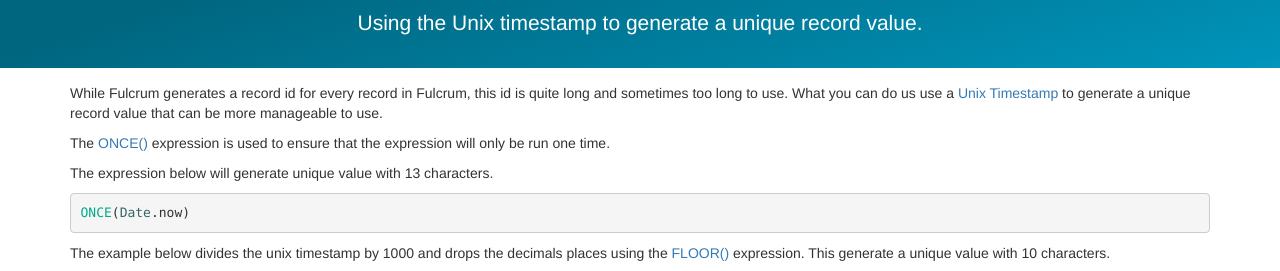
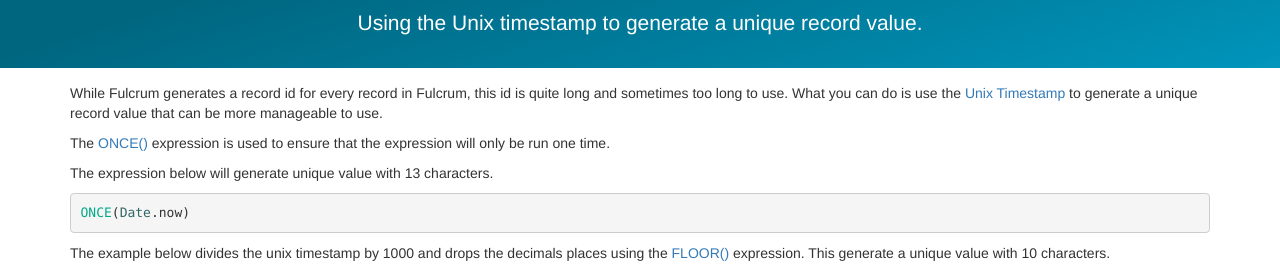
Before and after one commit to rylincoln/developer.fulcrumapp.com, a Jekyll site: the page built from _expression-examples/use-unix-timestamp-for-id.md, in a window 1280 px wide. Shown: the part 157-428 px from the top of the page. Built offline with Jekyll 4.4.1, drawn with Linux system fonts in a browser that asks for light colours; nearby versions of some CDN libraries.

Commit message:
us is is

```diff
--- a/_expression-examples/use-unix-timestamp-for-id.md
+++ b/_expression-examples/use-unix-timestamp-for-id.md
@@ -6,7 +6,7 @@ description: "Using the Unix timestamp to generate a unique record value."
 category: section
 ---
 
-While Fulcrum generates a record id for every record in Fulcrum, this id is quite long and sometimes too long to use. What you can do us use a [Unix Timestamp](https://en.wikipedia.org/wiki/Unix_time) to generate a unique record value that can be more manageable to use.
+While Fulcrum generates a record id for every record in Fulcrum, this id is quite long and sometimes too long to use. What you can do is use the [Unix Timestamp](https://en.wikipedia.org/wiki/Unix_time) to generate a unique record value that can be more manageable to use.
 
 The [ONCE()](/expressions/reference/once/) expression is used to ensure that the expression will only be run one time.
 
```
